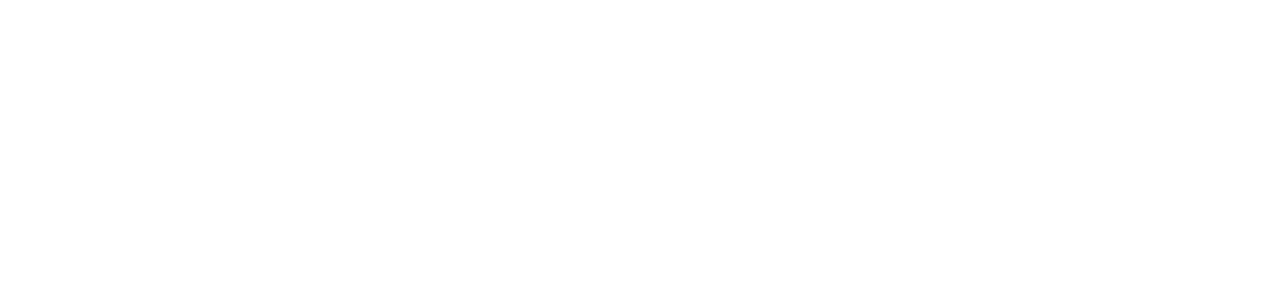
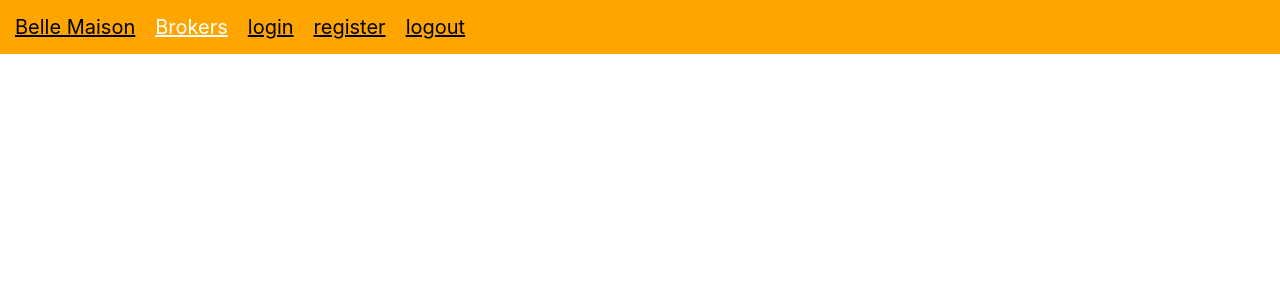
Before and after one commit to wang5322/BelleMaison, a React (Create React App) app in the folder client/: page / in a window 1280 px wide. Before the commit this address had no page. Shown: the top 300 px of the page. Built offline with nearby package versions, Linux system fonts and the light colour scheme.

Commit message:
local edits on google map api

```diff
--- a/client/package.json
+++ b/client/package.json
@@ -3,6 +3,7 @@
   "version": "0.1.0",
   "private": true,
   "dependencies": {
+    "@react-google-maps/api": "^2.19.2",
     "@testing-library/jest-dom": "^5.17.0",
     "@testing-library/react": "^13.4.0",
     "@testing-library/user-event": "^13.5.0",
@@ -11,6 +12,7 @@
     "react": "^18.2.0",
     "react-bootstrap": "^2.9.0",
     "react-dom": "^18.2.0",
+    "react-geocode": "^1.0.0-alpha.1",
     "react-router-dom": "^6.16.0",
     "react-scripts": "5.0.1",
     "web-vitals": "^2.1.4",
--- a/client/src/App.css
+++ b/client/src/App.css
@@ -1,38 +1,9 @@
-.App {
-  text-align: center;
+.SingleProperty {
+  height: 100vh;
+  width: 100vw;
 }
 
-.App-logo {
-  height: 40vmin;
-  pointer-events: none;
+.map-container {
+  height: 50%;
+  width: 50%;
 }
-
-@media (prefers-reduced-motion: no-preference) {
-  .App-logo {
-    animation: App-logo-spin infinite 20s linear;
-  }
-}
-
-.App-header {
-  background-color: #282c34;
-  min-height: 100vh;
-  display: flex;
-  flex-direction: column;
-  align-items: center;
-  justify-content: center;
-  font-size: calc(10px + 2vmin);
-  color: white;
-}
-
-.App-link {
-  color: #61dafb;
-}
-
-@keyframes App-logo-spin {
-  from {
-    transform: rotate(0deg);
-  }
-  to {
-    transform: rotate(360deg);
-  }
-}
--- a/client/src/App.js
+++ b/client/src/App.js
@@ -1,15 +1,51 @@
 import "./App.css";
-import { BrowserRouter as Router, Route, Routes, Link } from "react-router-dom"; // Switch is replaced by Routes
+import { BrowserRouter as Router, Route, Routes, NavLink } from "react-router-dom"; // Switch is replaced by Routes
 import TestPicture from "./pages/TestPicture";
+import SingleProperty from "./pages/SingleProperty";
 
 function App() {
   return (
     <div className="App">
       <Router>
-        {/* Routes section */}
+        <div style={{
+          display: "flex",
+          background: 'orange',
+          padding: '5px 0 5px 5px',
+          fontSize: '20px'
+        }}>
+          <div style={{ margin: '10px' }}>
+
+            <NavLink to="/" style={({ isActive }) => ({
+              color: isActive ? 'black' : 'white'
+            })}>Belle Maison</NavLink>
+          </div>
+
+          <div style={{ margin: '10px', contentalign: 'end' }}>
+            <NavLink to="/add" style={({ isActive }) => ({
+              color: isActive ? 'black' : 'white'
+            })}>Brokers</NavLink>
+          </div>
+
+          <div style={{ margin: '10px' }}>
+            <NavLink to="/" style={({ isActive }) => ({
+              color: isActive ? 'black' : 'white'
+            })}>login</NavLink>
+          </div>
+          <div style={{ margin: '10px' }}>
+            <NavLink to="/" style={({ isActive }) => ({
+              color: isActive ? 'black' : 'white'
+            })}>register</NavLink>
+          </div>
+          <div style={{ margin: '10px' }}>
+            <NavLink to="/" style={({ isActive }) => ({
+              color: isActive ? 'black' : 'white'
+            })}>logout</NavLink>
+          </div>
+        </div>
         <Routes>
           {/* <Route path="/" exact element={<Home />} /> */}
           <Route path="/testPicture" exact element={<TestPicture />} />
+          <Route path="/property" exact element={<SingleProperty />} />
           {/* <Route path="/register" exact element={<Register />} />
           <Route path="/login" exact element={<Login />} /> */}
         </Routes>
--- /dev/null
+++ b/client/src/pages/SingleProperty.js
@@ -0,0 +1,100 @@
+import React, { useEffect, useState } from "react";
+import { useParams } from "react-router-dom";
+import axios from "axios";
+import { DistanceMatrixService, GoogleMap, MarkerF, useJsApiLoader } from "@react-google-maps/api";
+import {
+  setKey,
+  setDefaults,
+  setLanguage,
+  setRegion,
+  fromAddress,
+  fromLatLng,
+  fromPlaceId,
+  setLocationType,
+  geocode,
+  RequestType,
+} from "react-geocode";
+import "../App.css";
+import Container from 'react-bootstrap/Container';
+import Row from 'react-bootstrap/Row';
+import Col from 'react-bootstrap/Col';
+
+const SingleProperty = () => {
+  const { isLoaded } = useJsApiLoader({
+    id: "google-map-script",
+    googleMapsApiKey: process.env.REACT_APP_GOOGLE_API_KEY,
+  });
+
+  setKey(process.env.REACT_APP_GOOGLE_API_KEY);
+
+  const [center, setCenterState] = useState({ lat: 0, lng: 0 });
+  const [destination, setDestinationState] = useState({ lat: 0, lng: 0 });
+  let { id } = useParams();
+  const [property, setPropertyState] = useState({});
+  useEffect(() => {
+    axios.get(`http://localhost:3001/property/${id}`).then((res) => {
+      setPropertyState(res.data);
+
+      const tempAddress = `${property.address},${property.city}`;
+
+      fromAddress(tempAddress).then(( {results} ) => {
+        setCenterState(results[0].geometry.location);
+      }).catch((err) => {
+        console.log(err);
+      });
+
+    });
+
+
+
+    fromAddress("John Abbott College").then(({ results }) => {
+      setDestinationState(results[0].geometry.location);
+    }).catch((err) => {
+      console.log(err);
+    });
+  }, []);
+
+  return (
+    <Container fluid='md'>
+
+      <Row>
+        <Col>
+          <h2>Mortgage Calculator</h2>
+        </Col>
+        <Col>
+          <div className="SingleProperty">
+            {!isLoaded ? (
+              <h1>Loading...</h1>
+            ) : (
+              <GoogleMap
+                mapContainerClassName="map-container"
+                center={center}
+                zoom={10}
+              >
+                <MarkerF
+                  position={center}
+                  icon="http://maps.google.com/mapfiles/kml/pal2/icon10.png" />
+                <MarkerF
+                  position={destination}
+                  icon="http://maps.google.com/mapfiles/kml/pal2/icon10.png" />
+                <DistanceMatrixService
+                  options={{
+                    origins: [center],
+                    destinations: [destination],
+                    travelMode: "DRIVING",
+                  }}
+                  callback={(response) => {
+                    console.log(response.rows[0].elements[0].distance.text);
+                  }}
+                />
+              </GoogleMap>
+            )}
+          </div>
+        </Col>
+      </Row>
+    </Container>
+
+  );
+};
+
+export default SingleProperty;
```
Also changed, not shown: 2 other files (tests, documents, lock files or other folders).
